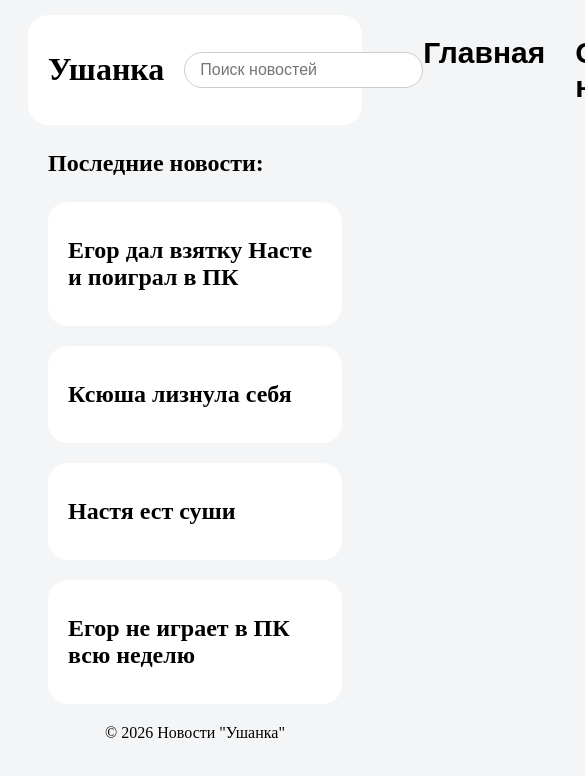
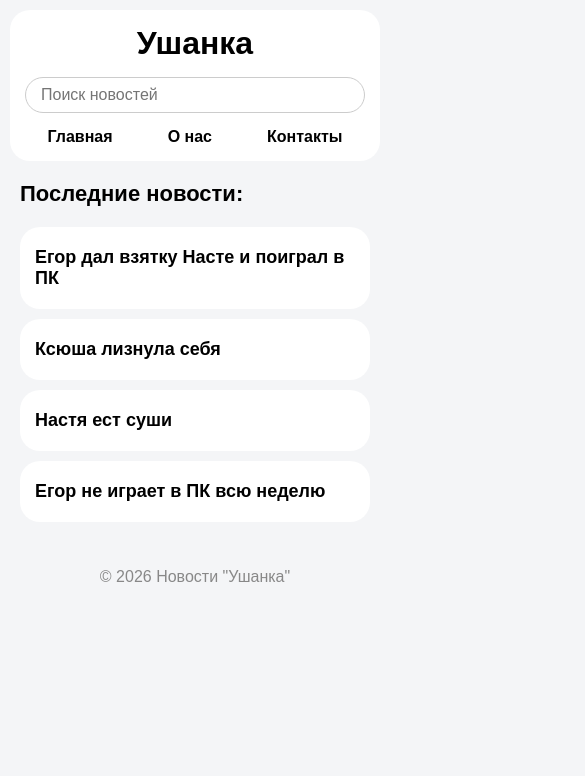
Before and after one commit to Trastoster/ushanka-newss, a plain HTML site: page index.html in a window 390 px wide. Shown: the top 776 px of the page, 585 px wide, since content can reach past the window. Drawn offline with Linux system fonts and the light colour scheme.

Commit message:
Add files via upload

```diff
--- a/index.html
+++ b/index.html
@@ -10,7 +10,7 @@
 <body>
     <header>
         <h1><b>Ушанка</b></h1>
-        <input type="text" id="searchInput" placeholder="Поиск новостей" class="search-bar" name="">
+        <input type="text" id="searchInput" placeholder="Поиск новостей" class="search-bar">
         <nav>
             <ul class="menu">
                 <li><a href="index.html"><b>Главная</b></a></li>
@@ -24,32 +24,28 @@
         <section id="newsList">
             <h1 class="lastnews">Последние новости:</h1>
 
-            <!-- Я добавил класс "news-item" для каждой новости, чтобы скрипт знал, что именно прятать -->
-            <h2 class="news-item"><a href="egoravsatcapc.html" class="lastnewss">Егор дал взятку Насте и поиграл в ПК</a></h2>
-            <h2 class="news-item"><a href="ksushaliz.html" class="lastnewss">Ксюша лизнула себя</a></h2>
-            <h2 class="news-item"><a href="nasaasu.html" class="lastnewss">Настя ест суши</a></h2>
-            <h2 class="news-item"><a href="newsaegorapc.html" class="lastnewss">Егор не играет в ПК всю неделю</a></h2>
+            <h2 class="news-item"><a href="egoravsatcapc.html">Егор дал взятку Насте и поиграл в ПК</a></h2>
+            <h2 class="news-item"><a href="ksushaliz.html">Ксюша лизнула себя</a></h2>
+            <h2 class="news-item"><a href="nasaasu.html">Настя ест суши</a></h2>
+            <h2 class="news-item"><a href="newsaegorapc.html">Егор не играет в ПК всю неделю</a></h2>
 
         </section>
 
-        <!-- Текст, который появится, если ничего не найдено -->
         <p id="noResults" style="display: none; text-align: center; color: #888;">По вашему молодежному запросу ничего не найдено.</p>
     </main>
 
     <footer>
-        <center><p>&copy; 2026 Новости "Ушанка"</p></center>
+        <p>&copy; 2026 Новости "Ушанка"</p>
     </footer>
 
     <script>
         document.getElementById('searchInput').addEventListener('input', function(e) {
             let searchText = e.target.value.toLowerCase().trim();
-
             let newsItems = document.querySelectorAll('.news-item');
             let foundAny = false;
 
             newsItems.forEach(function(item) {
                 let title = item.textContent.toLowerCase();
-
                 if (title.includes(searchText)) {
                     item.style.display = 'block';
                     foundAny = true;
--- a/style.css
+++ b/style.css
@@ -1,5 +1,9 @@
+/* --- БАЗОВЫЕ СТИЛИ (для компьютеров) --- */
 body {
     background: #F4F5F7;
+    font-family: Arial, sans-serif;
+    margin: 0; /* Убираем стандартные отступы браузера */
+    padding: 0;
 }
 
 header {
@@ -18,38 +22,53 @@ header {
     list-style: none;
     margin: 0;
     padding: 0;
-	font-size: 30px;
-	font-family: sans-serif;
+    font-size: 20px;
+}
+
+.menu a {
+    color: black;
+    text-decoration: none;
 }
 
 .menu a:hover {
     color: gray;
 }
 
-a {
-	text-decoration: none;
-	color: black;
-}
-
-a:hover {
-	color: gray;
-}
-
 .lastnews {
     color: black;
     margin: 25px 20px;
-	border-radius: 30px;
 }
 
-.lastnewss {
+/* Карточки на главной */
+.news-item {
+    margin: 15px 20px;
+}
+
+.news-item a {
+    display: block;
+    padding: 25px 20px;
+    background: #FFFFFF;
+    border-radius: 20px;
+    font-size: 22px;
     color: black;
-	display: flex;
-	align-items: center;
-	justify-content: space-between;
-	padding: 35px 20px;
+    text-decoration: none;
+    transition: 0.3s;
+}
+
+.news-item a:hover {
+    color: #555;
+    box-shadow: 0 4px 10px rgba(0,0,0,0.1);
+}
+
+/* Блоки с текстом в статьях */
+.text-box {
+    color: black;
+    padding: 25px 20px;
     background: #FFFFFF;
     margin: 15px 20px;
     border-radius: 20px;
+    font-size: 20px;
+    line-height: 1.6;
 }
 
 .container {
@@ -65,4 +84,70 @@ a:hover {
     outline: none;
     font-size: 16px;
     margin-left: 20px;
+    width: 200px;
 }
+
+footer {
+    text-align: center;
+    padding: 20px 0;
+    color: #888;
+}
+
+/* --- АДАПТИВ ДЛЯ МОБИЛЬНЫХ (экраны меньше 768px) --- */
+@media (max-width: 768px) {
+    /* Шапка становится вертикальной */
+    header {
+        flex-direction: column;
+        align-items: stretch;
+        gap: 15px;
+        margin: 10px;
+        padding: 15px;
+    }
+
+    /* Заголовок по центру */
+    header h1 {
+        text-align: center;
+        margin: 0;
+    }
+
+    /* Поиск на всю ширину */
+    .search-bar {
+        margin: 0;
+        width: 100%;
+        box-sizing: border-box; /* Чтобы padding не увеличивал ширину */
+    }
+
+    /* Меню растягиваем и центрируем */
+    .menu {
+        justify-content: space-around;
+        font-size: 16px;
+        gap: 10px;
+    }
+
+    /* Уменьшаем отступы у контейнера */
+    .container {
+        padding: 0 10px;
+    }
+
+    .lastnews {
+        margin: 20px 10px;
+        font-size: 22px;
+    }
+
+    /* Карточки новостей делаем чуть компактнее */
+    .news-item {
+        margin: 10px;
+    }
+
+    .news-item a {
+        font-size: 18px;
+        padding: 20px 15px;
+    }
+
+    /* Текстовые блоки в статьях */
+    .text-box {
+        margin: 10px;
+        padding: 20px 15px;
+        font-size: 18px;
+    }
+}
```
Lines whose indentation alone changed are shown as unchanged.
